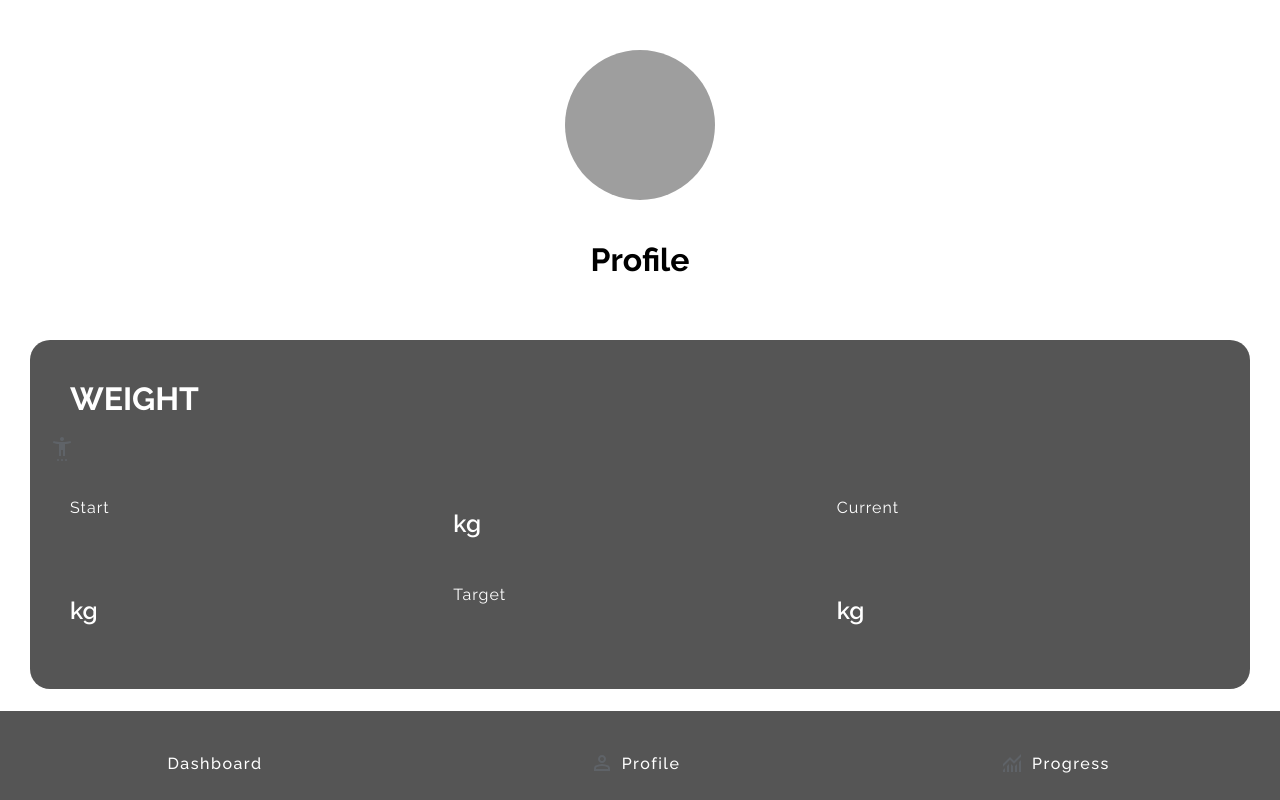
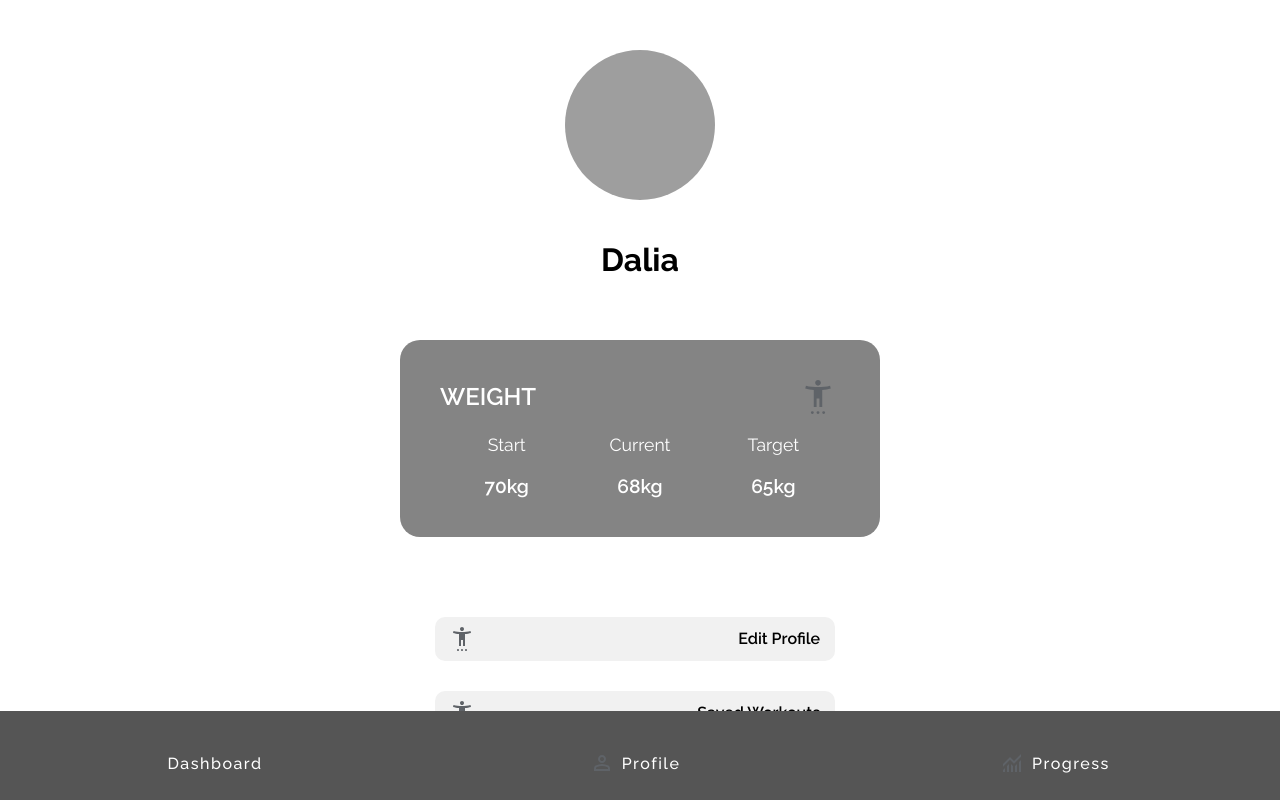
Before and after one commit to Gixyie/fitnessApp, a React (Vite) app: page / in a window 1280 px wide. Both pictures are taken after a click on the button "Profile". Built offline with nearby package versions, Linux system fonts and the light colour scheme; grey boxes are pictures that could not be loaded.

Commit message:
profileupgrade

```diff
--- a/src/components/Profile.css
+++ b/src/components/Profile.css
@@ -1,7 +1,7 @@
 .profile-container {
     display: flex;
     justify-content: center;
-    flex-direction: column;
+flex-direction: column;
     align-items: center;
     gap: 20px;
     margin: 50px;
@@ -21,34 +21,95 @@
   }
 
 .weight{
-
-    background-color: #555;
-    padding: 20px;
+   display: flex;
+   flex-direction: column;
+    background-color: #848484;
+    padding: 40px;
     margin: 20px;
     align-items: center;
     border-radius: 20px;
     width: 100%;
     color: #fff;
+   max-width: 400px;
+}
+.weight-header{
+    display: flex;
+    justify-content: space-between;
+    align-items: center;
+    width: 100%;
+}
+.weight-header h1{
+    margin: 0;
+    font-size: 1.5rem;
+    font-weight: 600;
+}
+.weight-header svg {
+    flex-shrink: 0; /* Evita che l'icona venga ridimensionata */
+  }
+.weights {
+    width: 100%;
+    margin-top: 10px;
+}
+.weight-labels
+.weight-values {
+    display: flex;
+    justify-content: space-between;
+    text-align: center;
+    width: 100%;
+}
+  .weight-labels, .weight-values {
+    display: flex;
+    justify-content: space-between;
+    text-align: center;
+    width: 100%;
+  }
 
+  .weight-labels h2, .weight-values p {
+    flex: 1; /* Assicura che gli elementi siano equidistanti */
+  text-align: center;
+  margin: 0;
 }
-.weight h1{
-    margin: 20px;
+.weight-labels h2{
+    font-size: 1.1rem;
+    font-weight: 400;
+    margin-top: 10px;
+    margin-bottom: 20px;
 }
-  .weights{
-    display: grid;
-    grid-template-columns: repeat(3,1fr);
-  margin: 20px;
+.weight-values p {
+    font-size: 1.2rem;
+    font-weight: 600;
+  }
+
+  .profile-buttons {
+    display: flex;
+    flex-direction: column;
     gap: 10px;
+    width: 100%;
+    margin-top: 20px;
+    align-items: center;
+    max-width: 400px;
+  }
 
+  .profile-button {
+    display: flex;
+    align-items: center;
+    justify-content: space-between;
+    background-color: #f1f1f1;
+    border: none;
+    padding: 10px 15px;
+    border-radius: 10px;
+    font-size: 1rem;
+    font-weight: 600;
+    cursor: pointer;
+    width: 100%;
+    max-width: 400px;
+    color: #000;
   }
-  .weights h2{
-   margin-bottom: 5px;
-   font-weight: 400;
-   letter-spacing: 1px;
-   font-size: 1rem;
 
+  .profile-button:hover {
+    background-color: #e0e0e0;
   }
-  .weights p{
-    font-weight: 600;
-    font-size: 1.5rem;
+
+  .profile-button svg {
+    margin-right: 10px;
   }
--- a/src/components/Profile.jsx
+++ b/src/components/Profile.jsx
@@ -7,23 +7,73 @@ const Profile = () => {
         <div className="avatar1">
         <img src="https://img.freepik.com/foto-gratuito/ritratto-di-una-bella-giovane-donna-d-affari-rendering-3d_1142-51666.jpg?t=st=1738248321~exp=1738251921~hmac=2f00725518099594185385c32c753acf0216afa29ba041dd499dd2b6d9db1533&w=740"></img>
         </div>
-        <h1>Profile</h1>
+        <h1>Dalia</h1>
 
 
         <div className="weight">
-            <h1>WEIGHT</h1>        <svg xmlns="http://www.w3.org/2000/svg" height="24px" viewBox="0 -960 960 960" width="24px" fill="#5f6368"><path d="M480-800q-33 0-56.5-23.5T400-880q0-33 23.5-56.5T480-960q33 0 56.5 23.5T560-880q0 33-23.5 56.5T480-800ZM360-200v-480q-60-5-122-15t-118-25l20-80q78 21 166 30.5t174 9.5q86 0 174-9.5T820-800l20 80q-56 15-118 25t-122 15v480h-80v-240h-80v240h-80ZM320 0q-17 0-28.5-11.5T280-40q0-17 11.5-28.5T320-80q17 0 28.5 11.5T360-40q0 17-11.5 28.5T320 0Zm160 0q-17 0-28.5-11.5T440-40q0-17 11.5-28.5T480-80q17 0 28.5 11.5T520-40q0 17-11.5 28.5T480 0Zm160 0q-17 0-28.5-11.5T600-40q0-17 11.5-28.5T640-80q17 0 28.5 11.5T680-40q0 17-11.5 28.5T640 0Z"/></svg>
-
+            <div className="weight-header">
+            <h1>WEIGHT</h1>
+            <svg xmlns="http://www.w3.org/2000/svg" height="34px" viewBox="0 -960 960 960" width="44px" fill="#5f6368"><path d="M480-800q-33 0-56.5-23.5T400-880q0-33 23.5-56.5T480-960q33 0 56.5 23.5T560-880q0 33-23.5 56.5T480-800ZM360-200v-480q-60-5-122-15t-118-25l20-80q78 21 166 30.5t174 9.5q86 0 174-9.5T820-800l20 80q-56 15-118 25t-122 15v480h-80v-240h-80v240h-80ZM320 0q-17 0-28.5-11.5T280-40q0-17 11.5-28.5T320-80q17 0 28.5 11.5T360-40q0 17-11.5 28.5T320 0Zm160 0q-17 0-28.5-11.5T440-40q0-17 11.5-28.5T480-80q17 0 28.5 11.5T520-40q0 17-11.5 28.5T480 0Zm160 0q-17 0-28.5-11.5T600-40q0-17 11.5-28.5T640-80q17 0 28.5 11.5T680-40q0 17-11.5 28.5T640 0Z"/></svg>
+        </div>
             <div className="weights">
+                <div className="weight-labels">
                 <h2>Start</h2>
-                <p>kg</p>
                 <h2>Current</h2>
-                <p>kg</p>
                 <h2>Target</h2>
-                <p>kg</p>
+             </div>
+             <div className="weight-values">
+                <p>70kg</p>
+                <p>68kg</p>
+                <p>65kg</p>
              </div>
         </div>
      </div>
+
+
+     {/* Sezione Bottoni */}
+    <div className="profile-buttons">
+    <button className="profile-button" onClick={() => console.log("Edit Profile")}>
+      <svg
+        xmlns="http://www.w3.org/2000/svg"
+        height="24px"
+        viewBox="0 -960 960 960"
+        width="24px"
+        fill="#5f6368"
+      >
+        <path d="M480-800q-33 0-56.5-23.5T400-880q0-33 23.5-56.5T480-960q33 0 56.5 23.5T560-880q0 33-23.5 56.5T480-800ZM360-200v-480q-60-5-122-15t-118-25l20-80q78 21 166 30.5t174 9.5q86 0 174-9.5T820-800l20 80q-56 15-118 25t-122 15v480h-80v-240h-80v240h-80ZM320 0q-17 0-28.5-11.5T280-40q0-17 11.5-28.5T320-80q17 0 28.5 11.5T360-40q0 17-11.5 28.5T320 0Zm160 0q-17 0-28.5-11.5T440-40q0-17 11.5-28.5T480-80q17 0 28.5 11.5T520-40q0 17-11.5 28.5T480 0Zm160 0q-17 0-28.5-11.5T600-40q0-17 11.5-28.5T640-80q17 0 28.5 11.5T680-40q0 17-11.5 28.5T640 0Z" />
+      </svg>
+      Edit Profile
+    </button>
+
+    <button className="profile-button" onClick={() => console.log("Saved Workouts")}>
+      <svg
+        xmlns="http://www.w3.org/2000/svg"
+        height="24px"
+        viewBox="0 -960 960 960"
+        width="24px"
+        fill="#5f6368"
+      >
+        <path d="M480-800q-33 0-56.5-23.5T400-880q0-33 23.5-56.5T480-960q33 0 56.5 23.5T560-880q0 33-23.5 56.5T480-800ZM360-200v-480q-60-5-122-15t-118-25l20-80q78 21 166 30.5t174 9.5q86 0 174-9.5T820-800l20 80q-56 15-118 25t-122 15v480h-80v-240h-80v240h-80ZM320 0q-17 0-28.5-11.5T280-40q0-17 11.5-28.5T320-80q17 0 28.5 11.5T360-40q0 17-11.5 28.5T320 0Zm160 0q-17 0-28.5-11.5T440-40q0-17 11.5-28.5T480-80q17 0 28.5 11.5T520-40q0 17-11.5 28.5T480 0Zm160 0q-17 0-28.5-11.5T600-40q0-17 11.5-28.5T640-80q17 0 28.5 11.5T680-40q0 17-11.5 28.5T640 0Z" />
+      </svg>
+      Saved Workouts
+    </button>
+
+    <button className="profile-button" onClick={() => console.log("History")}>
+      <svg
+        xmlns="http://www.w3.org/2000/svg"
+        height="24px"
+        viewBox="0 -960 960 960"
+        width="24px"
+        fill="#5f6368"
+      >
+        <path d="M480-800q-33 0-56.5-23.5T400-880q0-33 23.5-56.5T480-960q33 0 56.5 23.5T560-880q0 33-23.5 56.5T480-800ZM360-200v-480q-60-5-122-15t-118-25l20-80q78 21 166 30.5t174 9.5q86 0 174-9.5T820-800l20 80q-56 15-118 25t-122 15v480h-80v-240h-80v240h-80Z" />
+      </svg>
+      History
+    </button>
+  </div>
+</div>
   );
+
 };
 
 
```
Lines whose indentation alone changed are shown as unchanged.
